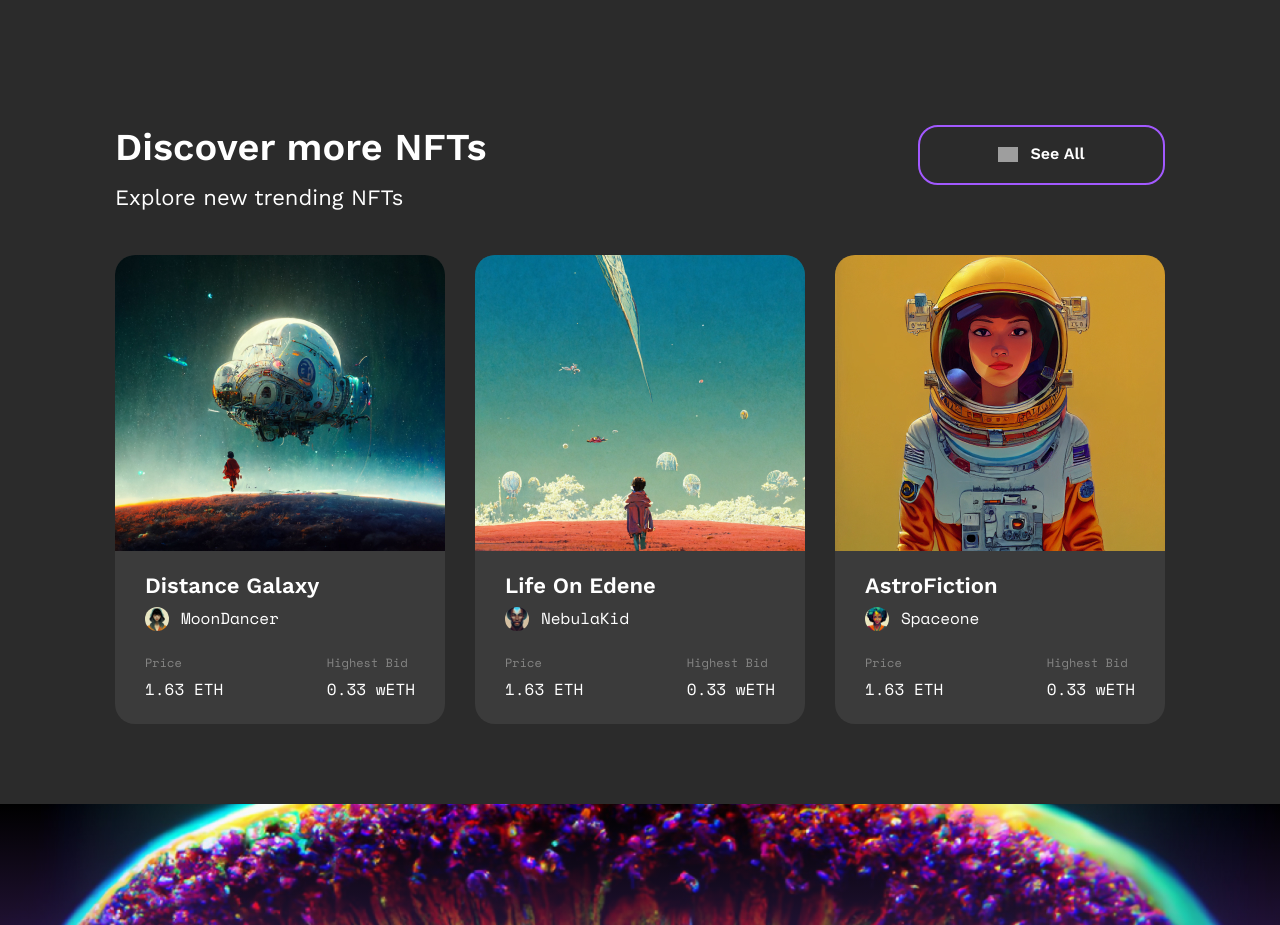
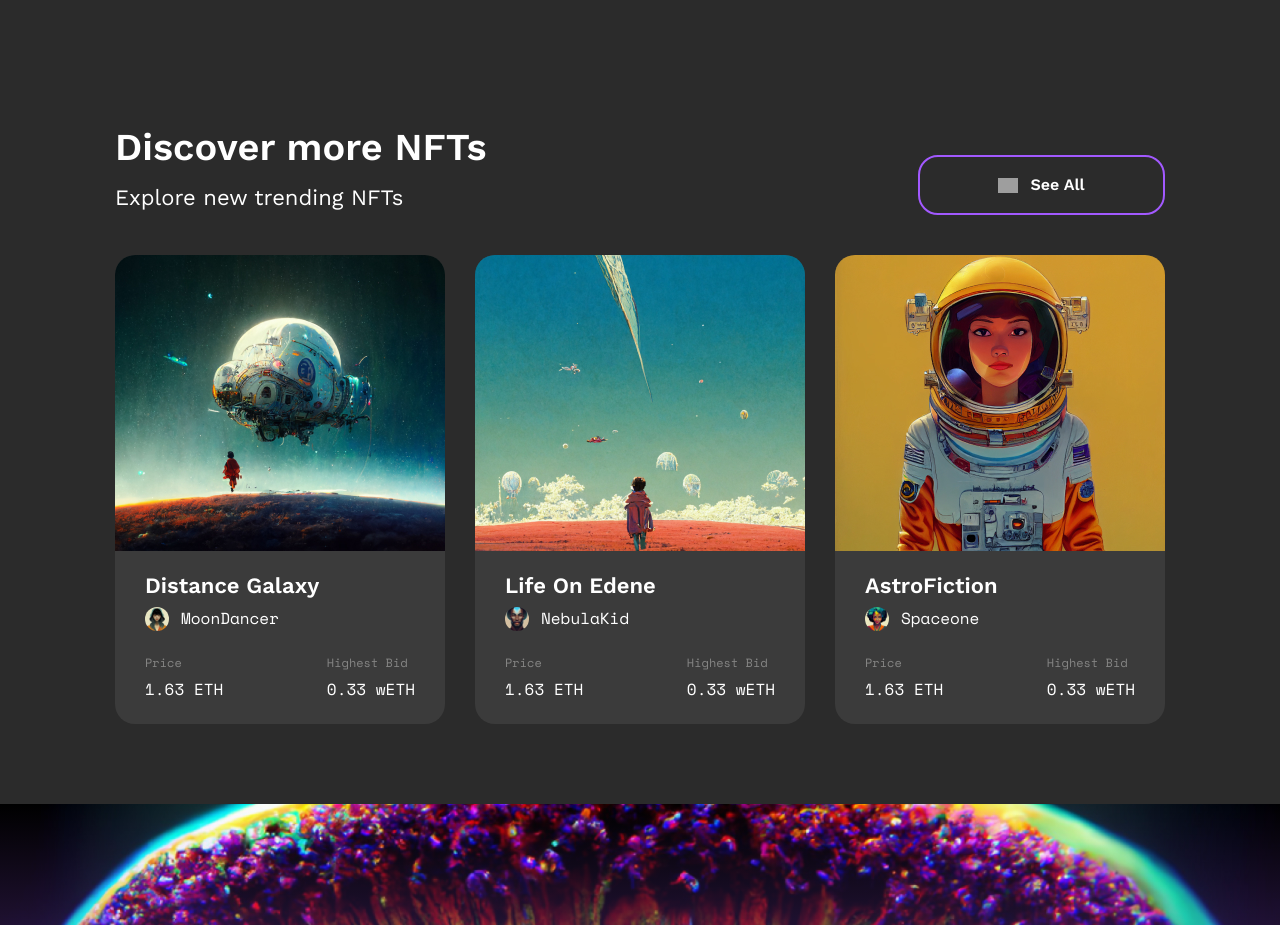
Before and after one commit to gamakusumah/nft-marketplace, a Next.js app: page / in a window 1280 px wide. Shown: the part 3680-4605 px from the top of the page. Built offline with nearby package versions, Linux system fonts and the light colour scheme; grey boxes are pictures that could not be loaded.

Commit message:
fix button position

```diff
--- a/components/DiscoverMoreNFTs.tsx
+++ b/components/DiscoverMoreNFTs.tsx
@@ -7,7 +7,7 @@ import Link from "next/link";
 import SlideAnimaton from "./SlideAnimaton";
 import { motion } from "framer-motion";
 import FadeInAnimation from "./FadeInAnimation";
-import { container, item } from "@/app/animations";
+import { container, fadeIn, item } from "@/app/animations";
 
 export default function DiscoverMoreNFTs() {
   return (
@@ -67,11 +67,13 @@ export default function DiscoverMoreNFTs() {
       </motion.div>
 
       {/* Button */}
-      <FadeInAnimation>
-        <Link
-          href="/marketplace"
-          className="btn-secondary-outline w-full md:w-[247px] md:place-self-end"
-        >
+      <motion.div
+        variants={fadeIn}
+        initial="hidden"
+        whileInView="visible"
+        className="w-full md:w-[247px] md:place-self-end"
+      >
+        <Link href="/marketplace" className="btn-secondary-outline">
           <Image
             src={RocketLaunchCTA}
             alt="Button Icon"
@@ -81,7 +83,7 @@ export default function DiscoverMoreNFTs() {
           />
           See All
         </Link>
-      </FadeInAnimation>
+      </motion.div>
     </section>
   );
 }
```
